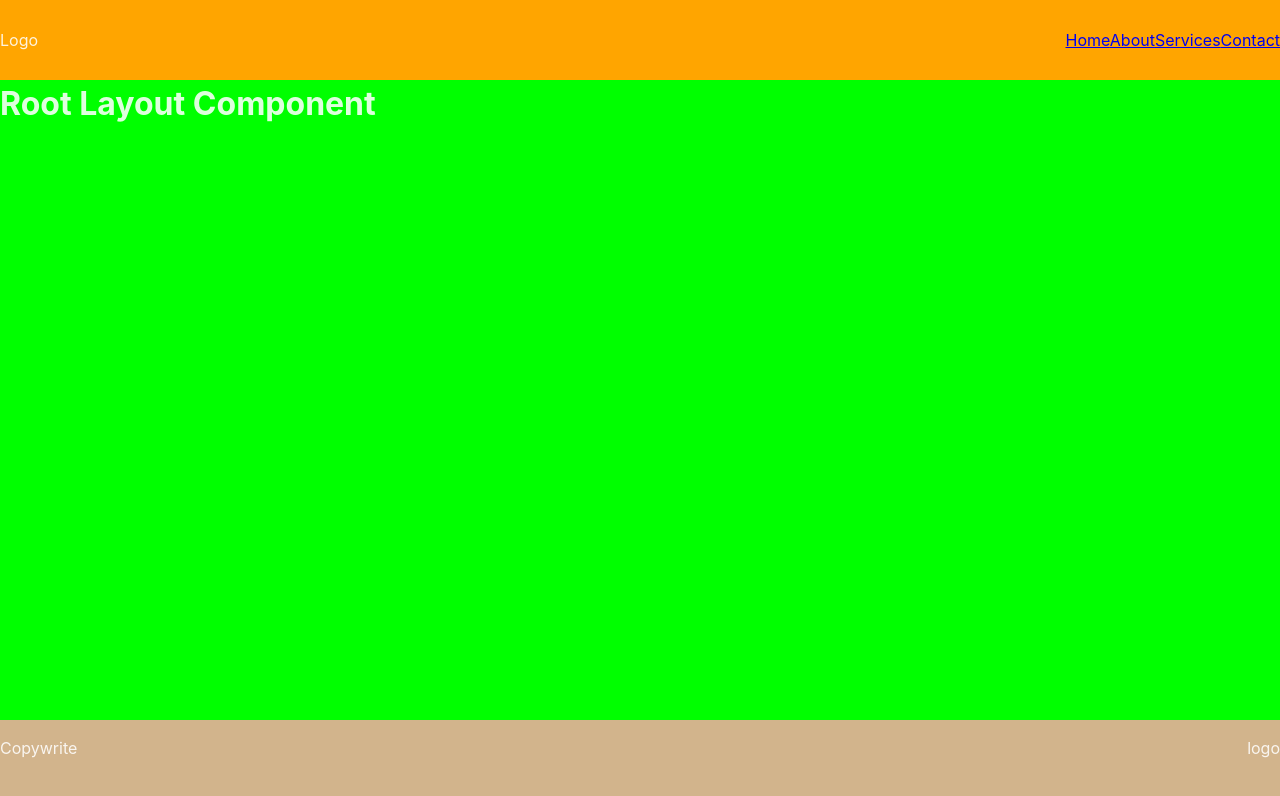
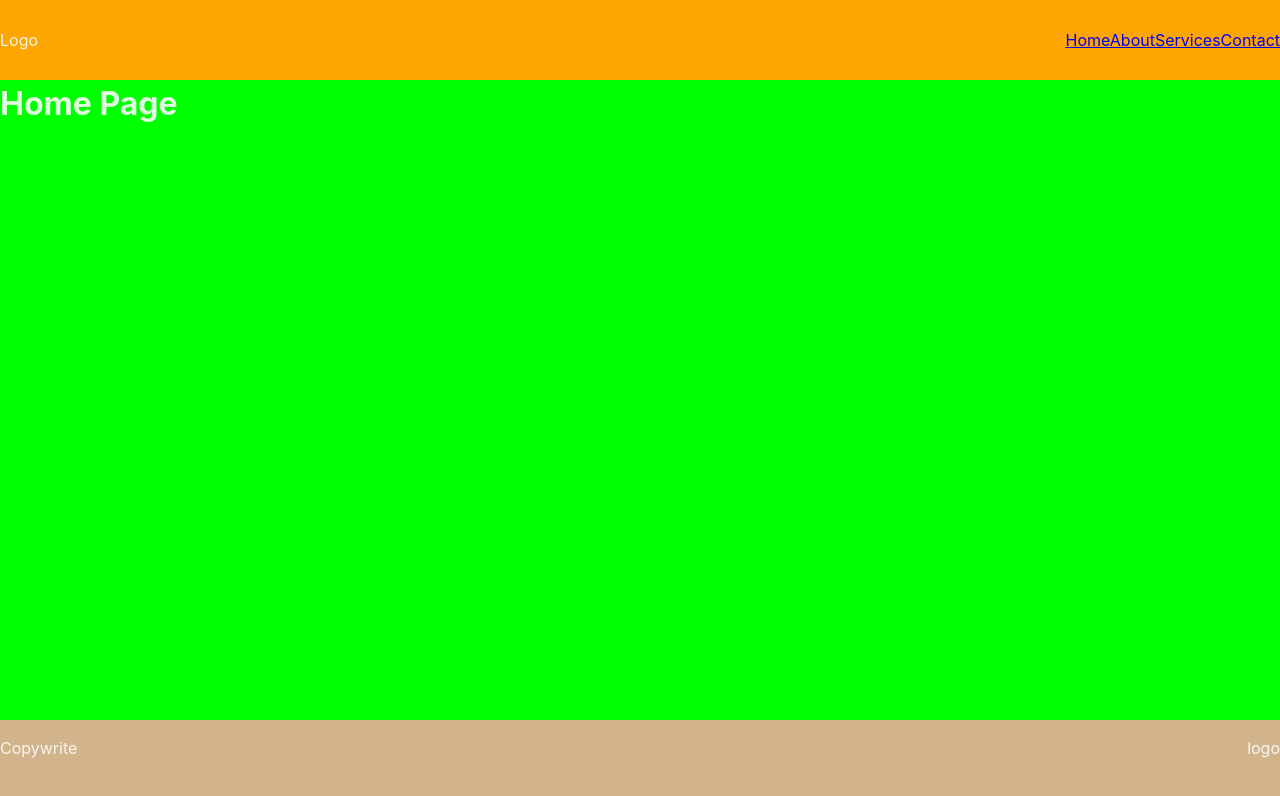
Before and after one commit to andrew-oyanguren/pro-wildfire-defense, a React (Vite) app: page / in a window 1280 px wide. Shown: the top 796 px of the page. Built offline with nearby package versions, Linux system fonts and the light colour scheme.

Commit message:
Added HomePage component

```diff
--- /dev/null
+++ b/src/pages/HomePage/HomePage.tsx
@@ -0,0 +1,31 @@
+export default function HomePage() {
+  return (
+    <div>
+      <h1>Home Page</h1>
+    </div>
+  );
+}
+
+/*
+
+layout plan:
+  section: hero
+    title:
+    details (p):
+
+  section: info
+    subtitle:
+    details (p):
+
+  section: services
+    subtitle:
+    details (p):
+
+  aside: fire map
+    subtitle:
+    details (p):
+
+  section: contact
+    subtitle:
+    details (p):
+*/
--- a/src/pages/index.ts
+++ b/src/pages/index.ts
@@ -1 +1,2 @@
 export { default as ErrorPage } from './ErrorPage/ErrorPage';
+export { default as HomePage } from './HomePage/HomePage';
--- a/src/routes/root.tsx
+++ b/src/routes/root.tsx
@@ -1,3 +1,4 @@
+import { HomePage } from '../pages';
 import { Header, Footer } from '../components';
 
 export default function Root() {
@@ -5,7 +6,7 @@ export default function Root() {
     <div>
       <Header />
       <main>
-        <h1>Root Layout Component</h1>
+        <HomePage />
       </main>
       <Footer />
     </div>
```
